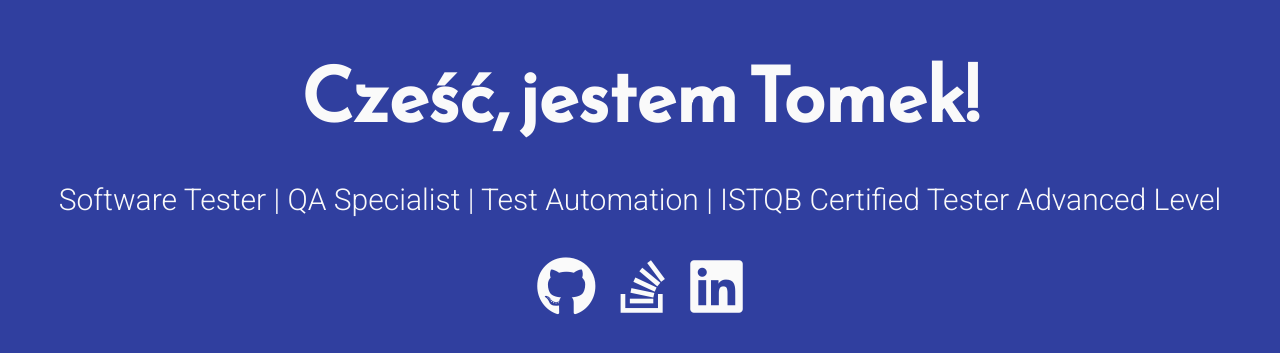
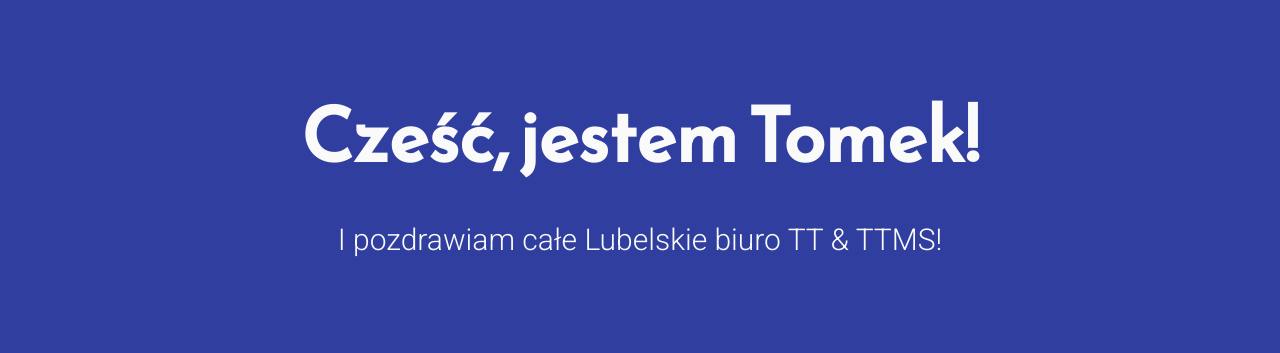
Before and after one commit to Saganeiro/Saganeiro.github.io, a plain HTML site: page index.html in a window 1280 px wide. Shown: the part 217-570 px from the top of the page. Drawn offline with Linux system fonts and the light colour scheme.

Commit message:
Update #3

```diff
--- a/index.html
+++ b/index.html
@@ -5,7 +5,7 @@
 	<meta http-equiv="X-UA-Compatible" content="IE=edge">
 	<meta name="viewport" content="width=device-width, initial-scale=1.0">
 
-	<title>Tomasz Saganowski | Awesome Tester</title>
+	<title>Tomasz Saganowski</title>
 
 	<link rel="icon" href="favicon.ico" type="image/png" />
 
@@ -26,13 +26,8 @@
 <body>
 	<main>
 		<div class="intro">Cześć, jestem Tomek!</div>
-		<div class="tagline">Software Tester | QA Specialist | Test Automation | ISTQB Certified Tester Advanced Level</div>
+		<div class="tagline">I pozdrawiam całe Lubelskie biuro TT & TTMS!</div>
 		<!-- Find your icons from here - https://fontawesome.com/icons?d=gallery&s=brands -->
-		<div class="icons-social">
-			<a target="_blank" href="https://github.com/Saganeiro"><i class="fab fa-github"></i></a>
-			<a target="_blank" href="https://stackoverflow.com/users/4507059/saganowsky"><i class="fab fa-stack-overflow"></i></a>
-			<a target="_blank" href="https://www.linkedin.com/in/saganowskitomasz/"><i class="fab fa-linkedin"></i></a>
-    </div>
 	</main>
 </body>
 </html>
```
